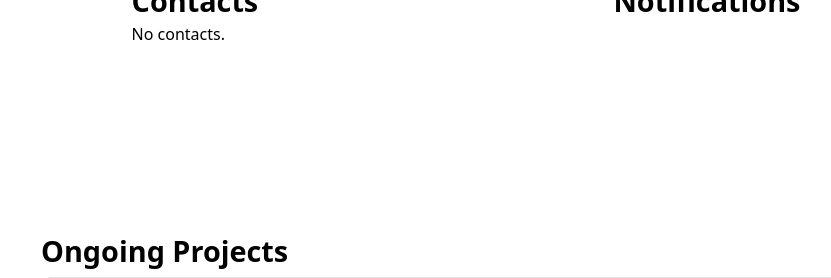
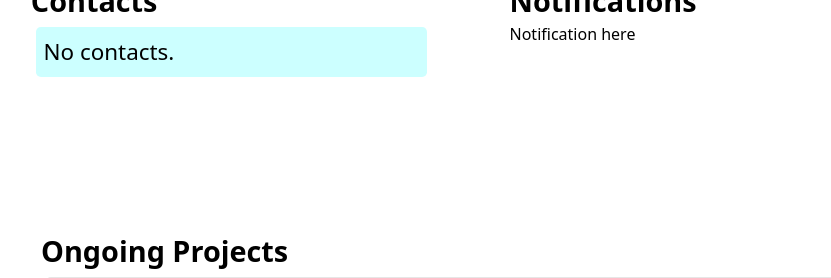
Before and after one commit to ricardo-719/projectManagementApp-cs50w, a Django app: page / in a window 1280 px wide. Shown: the part 337-615 px from the top of the page, without its empty margins (174-1005 px from the left). Run offline with Django 4.2, Linux system fonts and the light colour scheme; a user stored in the database is signed in; data comes from the database, SQL or seed files in the repository; both versions use the stored data as it was after the commit; some libraries are stand-ins or nearby versions.

Commit message:
Add My Contacts to search user functionality & improve styling of Contacts on index page

```diff
--- a/taskomatic/static/taskomatic/styles.css
+++ b/taskomatic/static/taskomatic/styles.css
@@ -41,9 +41,9 @@ header {
 
 #indexUpperSection {
     display: flex;
-    justify-content: space-around;
+    justify-content: space-between;
     min-height: 15rem;
-    width: 100%;
+    width: 85%;
 }
 
 #newProjectCard {
@@ -80,6 +80,34 @@ header {
     align-items: center;
     width: 80%;
     margin: 0 auto;
+}
+
+#indexContacts {
+    display: flex;
+    flex-direction: column;
+    width: 45%;
+}
+
+#indexAlerts {
+    width: 45%;
+}
+
+.contactInstanceContainer {
+    display: flex;
+    flex-direction: column;
+    justify-content:flex-start;
+    width: 100%;
+}
+
+.contactInstance {
+    display: flex;
+    justify-content: space-between;
+    width: 100%;
+    font-size: 1.4rem;
+    margin: 0.3rem;
+    padding: 0.5rem;
+    background-color: rgba(0, 255, 255, 0.2);
+    border-radius: 0.3rem;
 }
 
 #ongoingProjectsContainer {
--- a/taskomatic/templates/taskomatic/index.html
+++ b/taskomatic/templates/taskomatic/index.html
@@ -24,20 +24,30 @@
         <section id="indexUpperSection">
             <div id="indexContacts">
                 <h2>Contacts</h2>
+                <div class="contactInstanceContainer">
                 {% if contacts|length > 1 %}
                     {% for contact in contacts %}
                         {% if contact.status == "pending" %}
-                <p>{{ contact.to_user }} (Pending)</p>
+                    <div class="contactInstance">
+                        <span>{{ contact.to_user }} <span class="text-sm">(Pending)</span></span>
+                        <i class="fa-regular fa-message hover:text-sky-600 cursor-pointer"></i>
+                    </div>
                         {% else %}
-                <p>{{ contact.to_user }}</p>
+                    <div class="contactInstance">
+                        <p>{{ contact.to_user }}</p>
+                    </div>
                         {% endif %}
                     {% endfor %}
                 {% else %}
-                <p>No contacts.</p>
+                    <div class="contactInstance">
+                        <p>No contacts.</p>
+                    </div>
                 {% endif %}
+                </div>
             </div>
             <div id="indexAlerts">
                 <h2>Notifications</h2>
+                <p>Notification here</p>
             </div>
         </section>
         <section id="ongoingProjectsContainer">
```
Also changed, not shown: taskomatic/templates/taskomatic/users.html (+27 -3 lines), db.sqlite3.
